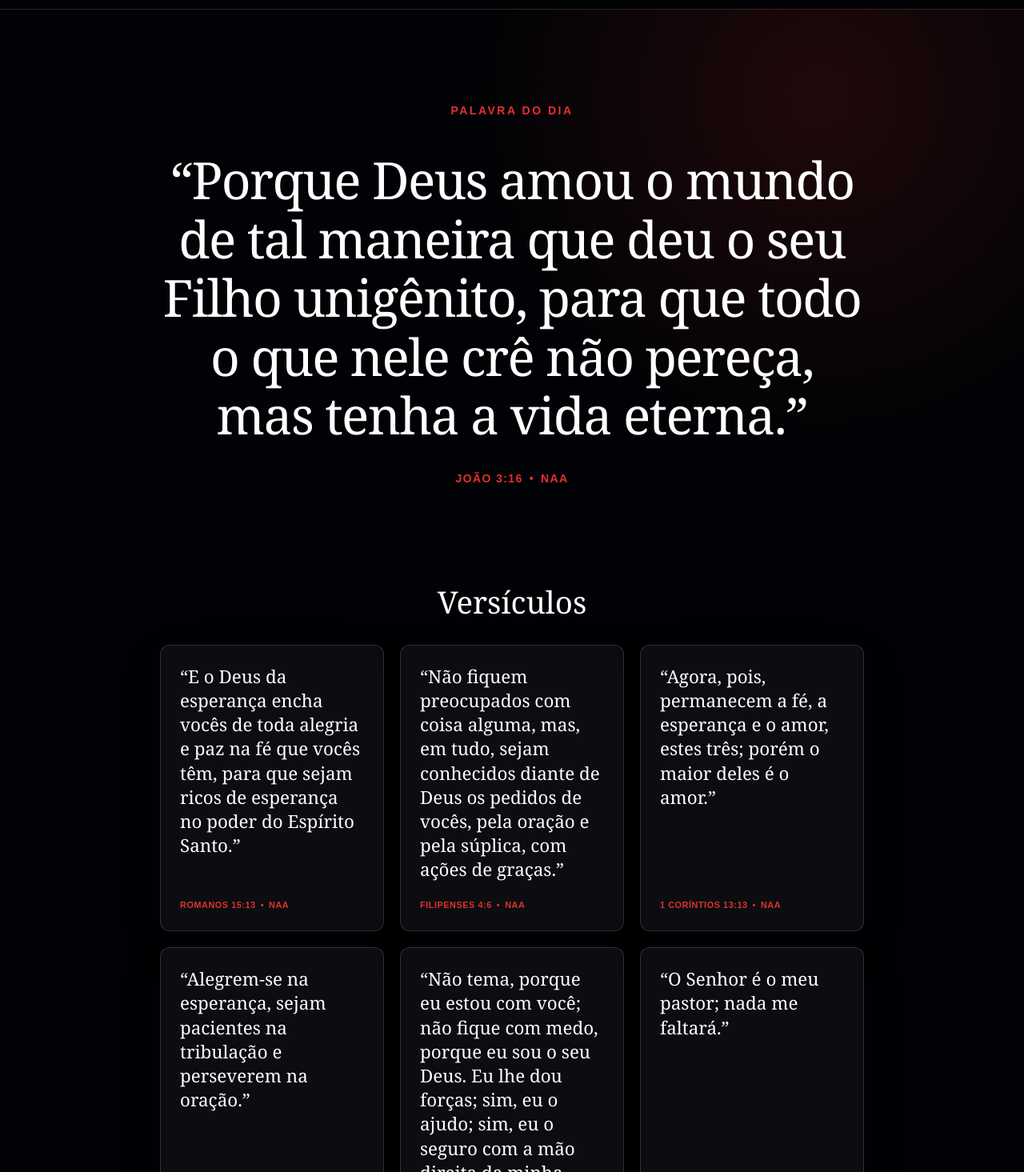
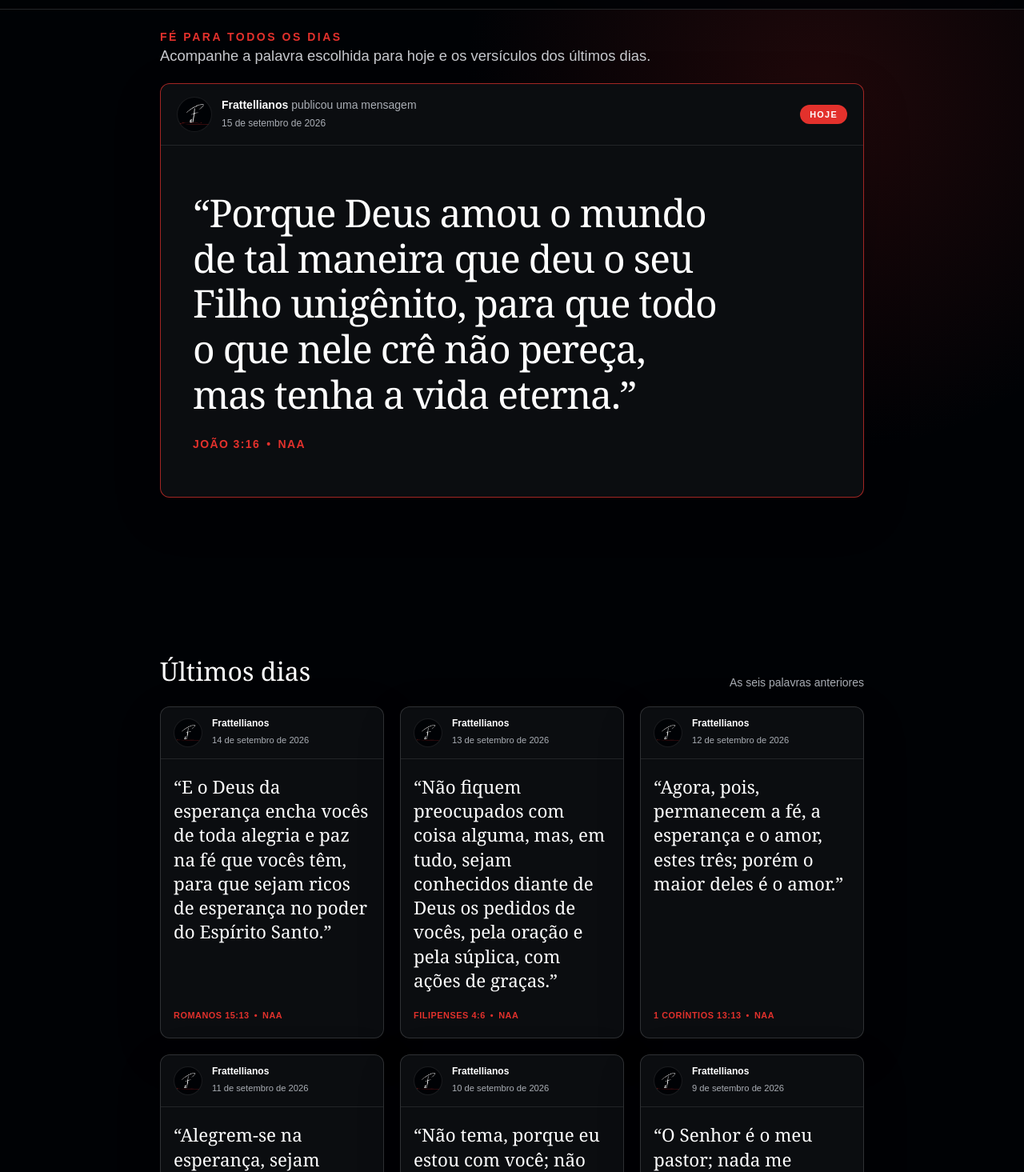
Before and after one commit to iweti/Frattellianos, a Next.js app: page /palavra in a window 1280 px wide. Shown: the part 65-1530 px from the top of the page at 80% size. Built offline with nearby package versions, Linux system fonts and the light colour scheme.

Commit message:
fix: voltei versao antiga coloquei links

```diff
--- a/src/app/palavra/page.tsx
+++ b/src/app/palavra/page.tsx
@@ -14,9 +14,13 @@ export default function WordPage() {
   return (
     <>
       <SiteHeader active="palavra" />
-
       <main className="overflow-hidden px-4">
-        <DailyVerses />
+        <section
+          className="mx-auto w-full max-w-220 py-"
+          aria-labelledby="word-title"
+        >
+          <DailyVerses />
+        </section>
       </main>
 
       <SiteFooter />
--- a/src/components/daily-verses.tsx
+++ b/src/components/daily-verses.tsx
@@ -1,3 +1,4 @@
+import Image from "next/image";
 import { connection } from "next/server";
 
 import {
@@ -5,25 +6,91 @@ import {
   type DailyVerseEntry,
 } from "@/lib/daily-verse-rotation";
 
-function MainVerse({ entry }: { entry: DailyVerseEntry }) {
+const dateFormatter = new Intl.DateTimeFormat("pt-BR", {
+  day: "numeric",
+  month: "long",
+  year: "numeric",
+  timeZone: "UTC",
+});
+
+function BrandAvatar({ compact = false }: { compact?: boolean }) {
   return (
-    <blockquote className="m-0 max-w-4xl">
-      <p className="mb-8 text-balance font-serif text-[clamp(2rem,5vw,4rem)] leading-[1.15] tracking-tight text-white">
+    <span
+      className={`flex shrink-0 items-center justify-center rounded-full border border-white/10 bg-brand-black ${
+        compact ? "size-9" : "size-11"
+      }`}
+    >
+      <Image
+        className={`${compact ? "size-7" : "size-9"} object-contain`}
+        src="/icons/9-cropped.png"
+        width={2310}
+        height={1410}
+        alt="avatar da marca Frattellianos"
+      />
+    </span>
+  );
+}
+
+function FeaturedDailyCard({ entry }: { entry: DailyVerseEntry }) {
+  const date = new Date(`${entry.dateKey}T12:00:00.000Z`);
+
+  return (
+    <div className="min-h-[calc(100svh-69px)] max-[620px]:min-h-[calc(100svh-98px)]">
+      <p className="mb-0 mt-6 text-sm font-extrabold tracking-[0.18em] text-brand-red uppercase">
+        Fé para todos os dias
+      </p>
+      <p className="mb-5 max-w-2xl text-[clamp(1rem,1.5vw,1.15rem)] leading-7 text-[#c7c9ce]">
+        Acompanhe a palavra escolhida para hoje e os versículos dos últimos
+        dias.
+      </p>
+      <article className="overflow-hidden rounded-xl border border-brand-red/70 bg-surface shadow-[0_18px_60px_rgba(0,0,0,0.18)]">
+        <header className="flex items-center gap-3 border-b border-white/10 px-5 py-4 max-[620px]:px-4">
+          <BrandAvatar />
+          <div className="min-w-0">
+            <p className="m-0 text-sm text-muted">
+              <strong className="font-bold text-white">Frattellianos</strong>{" "}
+              publicou uma mensagem
+            </p>
+            <time className="text-xs text-muted" dateTime={entry.dateKey}>
+              {dateFormatter.format(date)}
+            </time>
+          </div>
+          <span className="ml-auto rounded-full bg-brand-red px-3 py-1 text-[0.68rem] font-extrabold tracking-[0.12em] text-white uppercase">
+            Hoje
+          </span>
+        </header>
+
+        <blockquote className="m-0 px-[clamp(1.25rem,4vw,2.5rem)] py-[clamp(2rem,5vw,3.5rem)]">
+          <p className="mb-6 text-balance font-serif text-[clamp(1.65rem,4vw,3rem)] leading-[1.18] tracking-tight text-white">
             “{entry.verse.text}”
           </p>
-      <footer className="flex flex-wrap items-center justify-center gap-2 text-sm font-extrabold tracking-widest text-brand-red uppercase">
+          <footer className="flex flex-wrap items-center gap-2 text-sm font-extrabold tracking-widest text-brand-red uppercase">
             <cite className="not-italic">{entry.verse.reference}</cite>
             <span aria-hidden="true">•</span>
             <span>{entry.verse.translation}</span>
           </footer>
         </blockquote>
+      </article>
+    </div>
   );
 }
 
-function OtherVerse({ entry }: { entry: DailyVerseEntry }) {
+function CompactDailyCard({ entry }: { entry: DailyVerseEntry }) {
+  const date = new Date(`${entry.dateKey}T12:00:00.000Z`);
+
   return (
-    <article className="flex h-full rounded-xl border border-white/15 bg-surface shadow-[0_18px_60px_rgba(0,0,0,0.14)]">
-      <blockquote className="m-0 flex flex-1 flex-col p-6">
+    <article className="flex h-full flex-col overflow-hidden rounded-xl border border-white/15 bg-surface shadow-[0_18px_60px_rgba(0,0,0,0.14)]">
+      <header className="flex items-center gap-3 border-b border-white/10 px-4 py-3">
+        <BrandAvatar compact />
+        <div className="min-w-0">
+          <p className="m-0 text-xs font-bold text-white">Frattellianos</p>
+          <time className="text-[0.7rem] text-muted" dateTime={entry.dateKey}>
+            {dateFormatter.format(date)}
+          </time>
+        </div>
+      </header>
+
+      <blockquote className="m-0 flex flex-1 flex-col px-4 py-5">
         <p className="mb-5 flex-1 font-serif text-[clamp(1.15rem,2vw,1.4rem)] leading-[1.35] text-white">
           “{entry.verse.text}”
         </p>
@@ -41,48 +108,38 @@ export async function DailyVerses() {
   await connection();
 
   const entries = createDailyVerseEntries(new Date());
-  const mainEntry = entries.find((entry) => entry.isToday);
-  const otherEntries = entries.filter((entry) => !entry.isToday);
+  const featuredEntry = entries.find((entry) => entry.isToday);
+  const previousEntries = entries.filter((entry) => !entry.isToday);
 
   return (
     <>
-      <section
-        className="mx-auto flex min-h-[calc(100svh-5.5rem)] w-full max-w-260 flex-col items-center justify-center py-16 text-center max-[620px]:min-h-[calc(100svh-7.3rem)]"
-        aria-labelledby="word-title"
+      <div aria-live="polite">
+        {featuredEntry && <FeaturedDailyCard entry={featuredEntry} />}
+
+        {previousEntries.length > 0 && (
+          <section className="mt-12" aria-labelledby="previous-days-title">
+            <div className="mb-5 flex items-end justify-between gap-4">
+              <h2
+                className="font-serif text-[clamp(1.5rem,3vw,2rem)] font-normal"
+                id="previous-days-title"
               >
-        <h1
-          className="mb-10 text-sm font-extrabold tracking-[0.18em] text-brand-red uppercase"
-          id="word-title"
-        >
-          Palavra do dia
-        </h1>
-
-        <div aria-live="polite">
-          {mainEntry && <MainVerse entry={mainEntry} />}
+                Últimos dias
+              </h2>
+              <p className="m-0 text-sm text-muted">
+                As seis palavras anteriores
+              </p>
             </div>
-      </section>
-
-      {otherEntries.length > 0 && (
-        <section
-          className="mx-auto w-full max-w-220 pb-[clamp(4rem,9vw,7rem)]"
-          aria-labelledby="verses-title"
-        >
-          <h2
-            className="mb-6 text-center font-serif text-[clamp(1.7rem,4vw,2.4rem)] font-normal"
-            id="verses-title"
-          >
-            Versículos
-          </h2>
 
             <div className="grid grid-cols-1 gap-5 sm:grid-cols-2 lg:grid-cols-3">
-            {otherEntries.map((entry) => (
-              <OtherVerse entry={entry} key={entry.id} />
+              {previousEntries.map((entry) => (
+                <CompactDailyCard entry={entry} key={entry.id} />
               ))}
             </div>
           </section>
         )}
+      </div>
 
-      <p className="mx-auto mb-8 max-w-220 text-center text-xs leading-5 text-muted">
+      <p className="mt-8 text-center text-xs leading-5 text-muted">
         Nova Almeida Atualizada © 2017 Sociedade Bíblica do Brasil.
       </p>
     </>
--- a/src/components/layout/site-footer.tsx
+++ b/src/components/layout/site-footer.tsx
@@ -111,13 +111,13 @@ export function SiteFooter() {
           <nav className="flex items-center gap-3" aria-label="Redes sociais">
             <a
               className={socialLinkClasses}
-              href="#"
+              href="https://www.instagram.com/frattellianos/"
               aria-label="Instagram — link em breve"
               title="Instagram"
             >
               <InstagramIcon />
             </a>
-            <a
+            {/* <a
               className={socialLinkClasses}
               href="#"
               aria-label="Facebook — link em breve"
@@ -132,7 +132,7 @@ export function SiteFooter() {
               title="YouTube"
             >
               <YoutubeIcon />
-            </a>
+            </a> */}
           </nav>
         </div>
 
@@ -217,6 +217,16 @@ export function SiteFooter() {
               <li>
                 <a
                   className={`${linkClasses} flex items-start gap-3`}
+                  href="https://www.instagram.com/frattellianos/"
+                  aria-label="Instagram — link em breve"
+                >
+                  <InstagramIcon />
+                  <span>Instagram</span>
+                </a>
+              </li>
+              {/* <li>
+                <a
+                  className={`${linkClasses} flex items-start gap-3`}
                   href="#"
                   aria-label="E-mail — link em breve"
                 >
@@ -243,14 +253,16 @@ export function SiteFooter() {
                   <LocationIcon />
                   <span>Localização</span>
                 </a>
-              </li>
+              </li> */}
             </ul>
           </nav>
         </div>
 
         <div className="mt-11 flex flex-col gap-3 border-t border-white/15 pt-7 text-xs sm:flex-row sm:items-center sm:justify-between">
           <p className="m-0">Fé que aproxima. Amor que serve.</p>
-          <p className="m-0">Frattellianos © {new Date().getFullYear()}</p>
+          <p className="m-0">
+            Frattellianos © {new Date().getFullYear()} · Desenvolvido por IWETI
+          </p>
         </div>
       </div>
     </footer>
```
Lines whose indentation alone changed are shown as unchanged.
